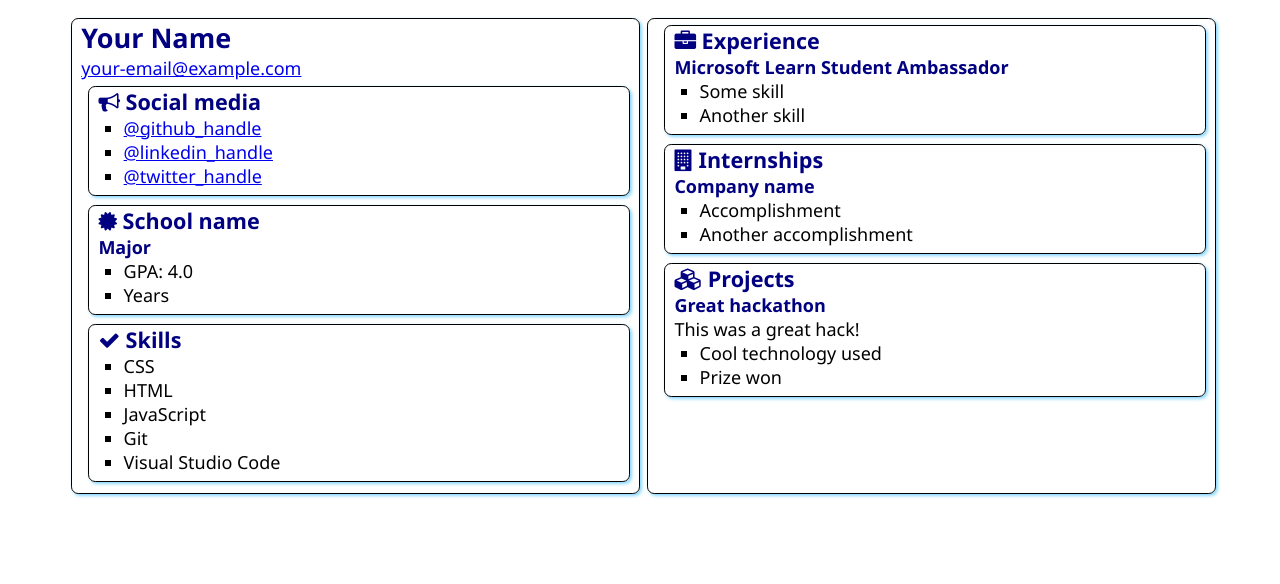
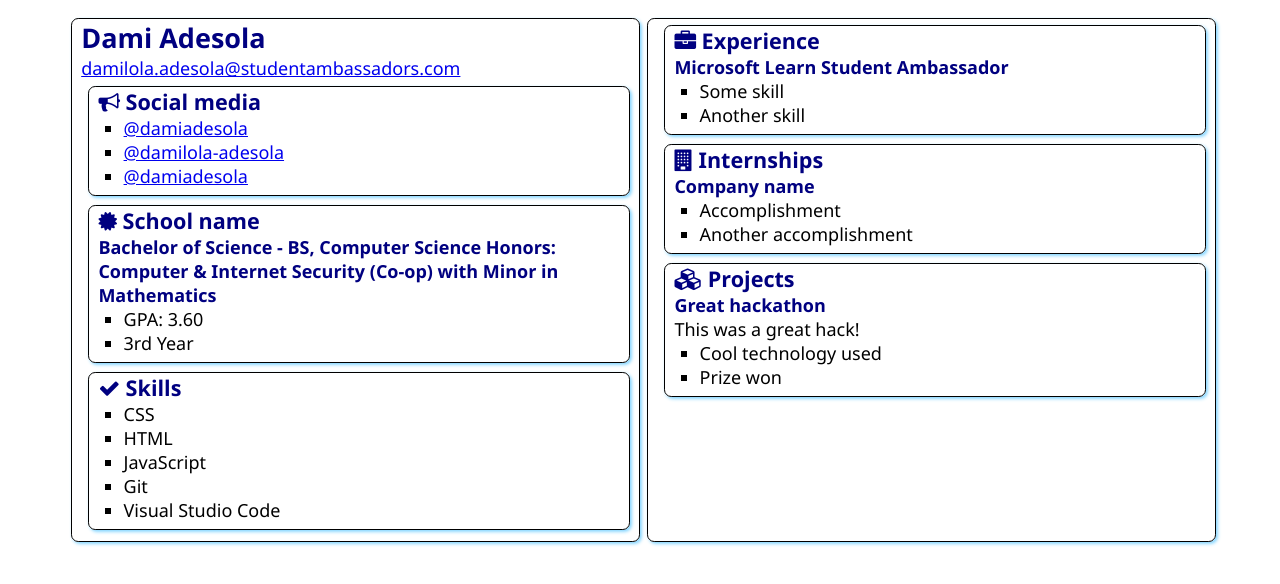
Before and after one commit to DamiAdesola/SATechnicalOnboarding, a plain HTML site: page src/index.html in a window 1280 px wide. Drawn offline with Linux system fonts and the light colour scheme.

Commit message:
Updated Statiic Site Info

```diff
--- a/src/index.html
+++ b/src/index.html
@@ -12,8 +12,8 @@
 <body>
     <main>
         <article class="box">
-            <h1>Your Name</h1>
-            <div><a href="mailto:your.email@example.com">your-email@example.com</a></div>
+            <h1>Dami Adesola</h1>
+            <div><a href="mailto:your.email@example.com">damilola.adesola@studentambassadors.com</a></div>
 
             <section class="box">
                 <h2>
@@ -21,9 +21,9 @@
                     Social media
                 </h2>
                 <ul>
-                    <li><a href="https://github.com/<handle>">@github_handle</a></li>
-                    <li><a href="https://linkedin.com/in/<handle>">@linkedin_handle</a></li>
-                    <li><a href="https://twitter.com/<handle>">@twitter_handle</a></li>
+                    <li><a href="https://github.com/<handle>">@damiadesola</a></li>
+                    <li><a href="https://linkedin.com/in/<handle>">@damilola-adesola</a></li>
+                    <li><a href="https://twitter.com/<handle>">@damiadesola</a></li>
                 </ul>
             </section>
 
@@ -33,10 +33,10 @@
                         <i class="fa fa-certificate" aria-hidden="true"></i>
                         School name
                     </h2>
-                    <h3>Major</h3>
+                    <h3>Bachelor of Science - BS, Computer Science Honors: Computer & Internet Security (Co-op) with Minor in Mathematics</h3>
                     <ul>
-                        <li>GPA: 4.0</li>
-                        <li>Years</li>
+                        <li>GPA: 3.60</li>
+                        <li>3rd Year</li>
                     </ul>
                 </div>
             </section>
```
